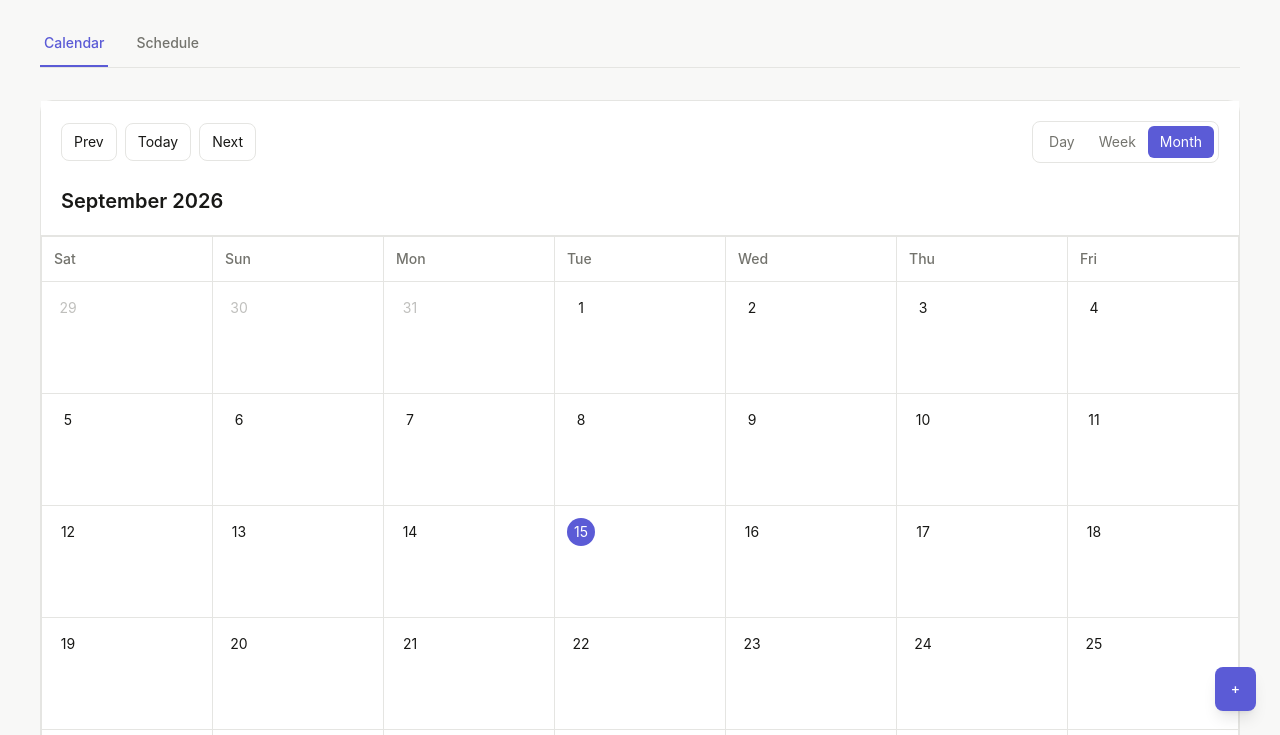
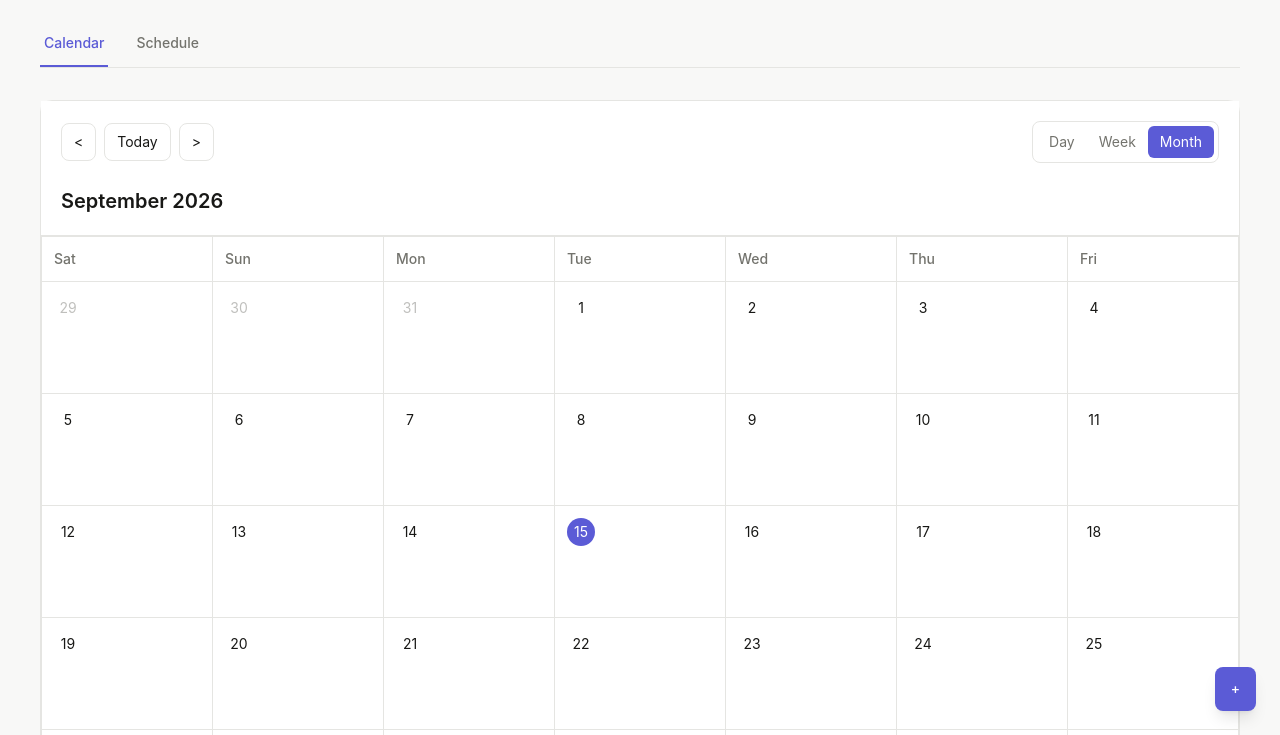
Before and after one commit to mehrdadazizkhani/basic-reminder, a website built with Vite: page index.html in a window 1280 px wide. Shown: the part 65-800 px from the top of the page. Built offline with nearby package versions, Linux system fonts and the light colour scheme.

Commit message:
Change the <> buttons

```diff
--- a/index.html
+++ b/index.html
@@ -87,7 +87,7 @@
                       color: var(--color-text);
                     "
                   >
-                    Prev
+                    <
                   </button>
 
                   <button
@@ -111,7 +111,7 @@
                       color: var(--color-text);
                     "
                   >
-                    Next
+                    >
                   </button>
                 </div>
 
```
